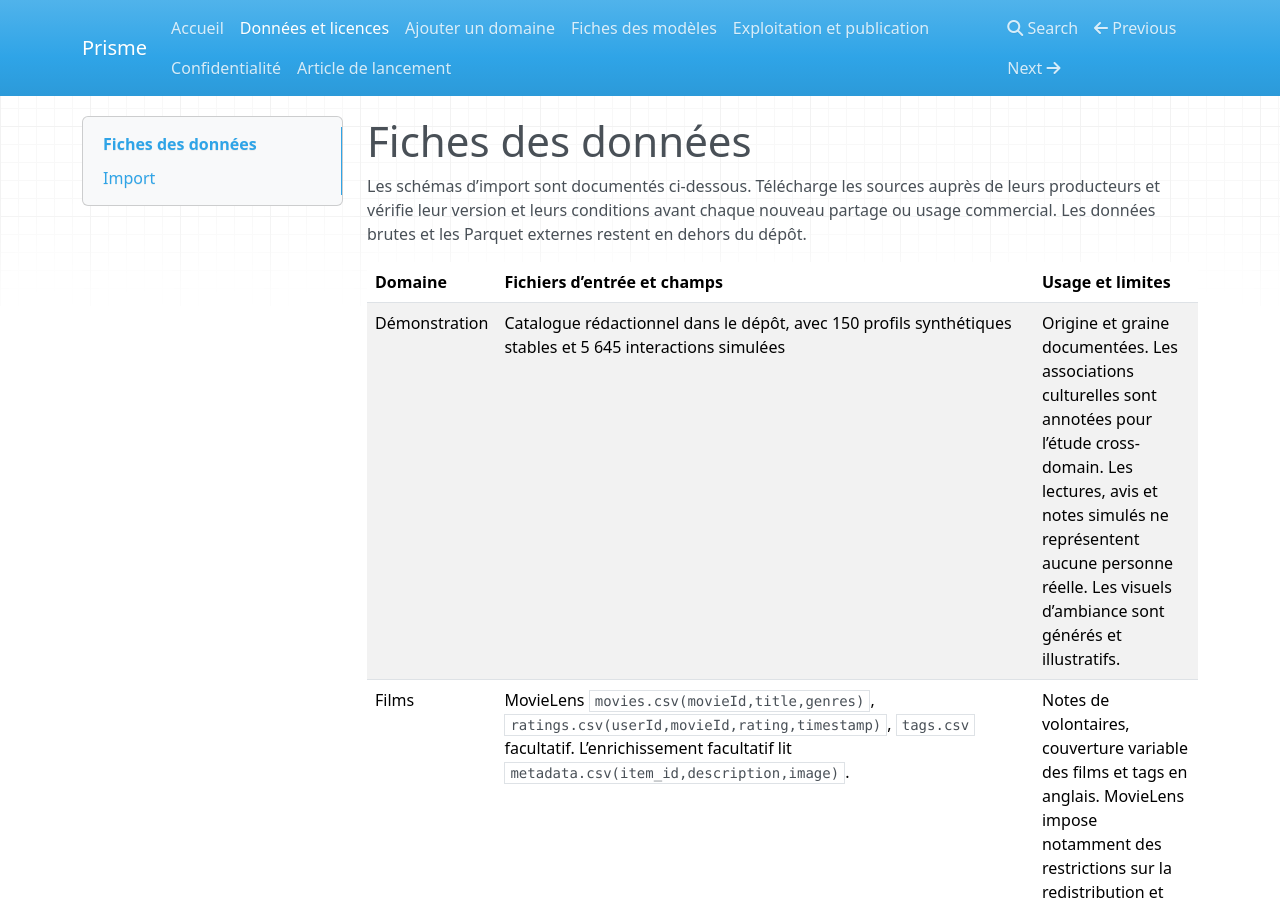
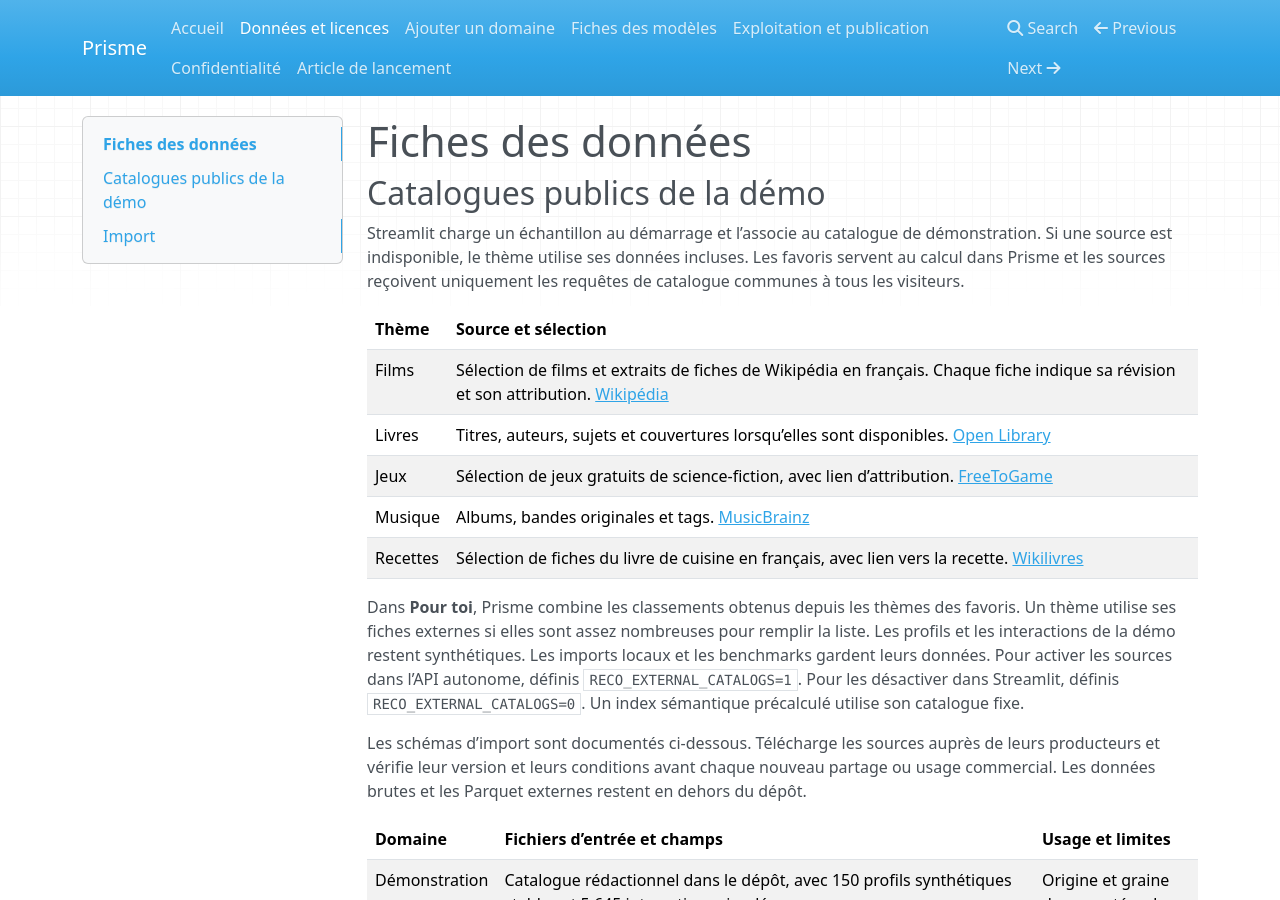
Before and after one commit to Joann002/Prisme, an MkDocs documentation site: the page built from docs/datasets.md, in a window 1280 px wide and 900 px high. Built offline with MkDocs 1.6.1, drawn with Linux system fonts in a browser that asks for light colours; nearby versions of some CDN libraries.

Commit message:
Documente les sources et les sélections externes

```diff
--- a/docs/datasets.md
+++ b/docs/datasets.md
@@ -1,4 +1,18 @@
 # Fiches des données
+
+## Catalogues publics de la démo
+
+Streamlit charge un échantillon au démarrage et l’associe au catalogue de démonstration. Si une source est indisponible, le thème utilise ses données incluses. Les favoris servent au calcul dans Prisme et les sources reçoivent uniquement les requêtes de catalogue communes à tous les visiteurs.
+
+| Thème | Source et sélection |
+| --- | --- |
+| Films | Sélection de films et extraits de fiches de Wikipédia en français. Chaque fiche indique sa révision et son attribution. [Wikipédia](https://fr.wikipedia.org/wiki/Wikipédia:Droit_d%27auteur) |
+| Livres | Titres, auteurs, sujets et couvertures lorsqu’elles sont disponibles. [Open Library](https://openlibrary.org/developers/api) |
+| Jeux | Sélection de jeux gratuits de science-fiction, avec lien d’attribution. [FreeToGame](https://www.freetogame.com/api-doc) |
+| Musique | Albums, bandes originales et tags. [MusicBrainz](https://musicbrainz.org/doc/MusicBrainz_API) |
+| Recettes | Sélection de fiches du livre de cuisine en français, avec lien vers la recette. [Wikilivres](https://fr.wikibooks.org/wiki/Livre_de_cuisine) |
+
+Dans **Pour toi**, Prisme combine les classements obtenus depuis les thèmes des favoris. Un thème utilise ses fiches externes si elles sont assez nombreuses pour remplir la liste. Les profils et les interactions de la démo restent synthétiques. Les imports locaux et les benchmarks gardent leurs données. Pour activer les sources dans l’API autonome, définis `RECO_EXTERNAL_CATALOGS=1`. Pour les désactiver dans Streamlit, définis `RECO_EXTERNAL_CATALOGS=0`. Un index sémantique précalculé utilise son catalogue fixe.
 
 Les schémas d’import sont documentés ci-dessous. Télécharge les sources auprès de leurs producteurs et vérifie leur version et leurs conditions avant chaque nouveau partage ou usage commercial. Les données brutes et les Parquet externes restent en dehors du dépôt.
 
```
